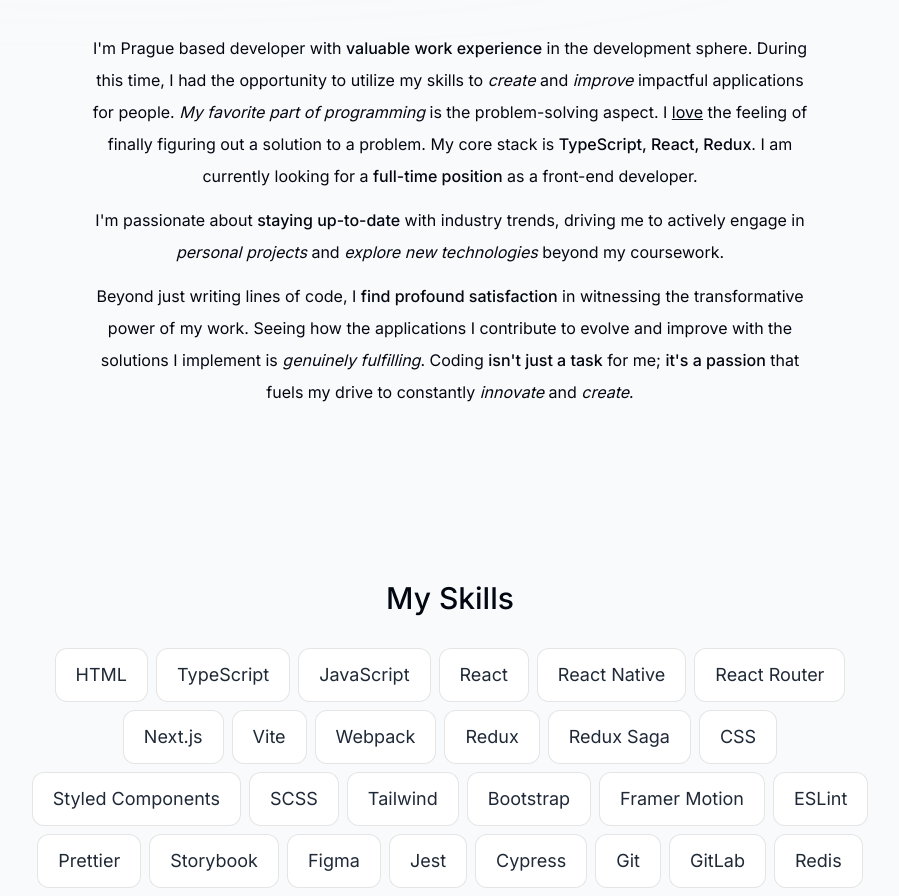
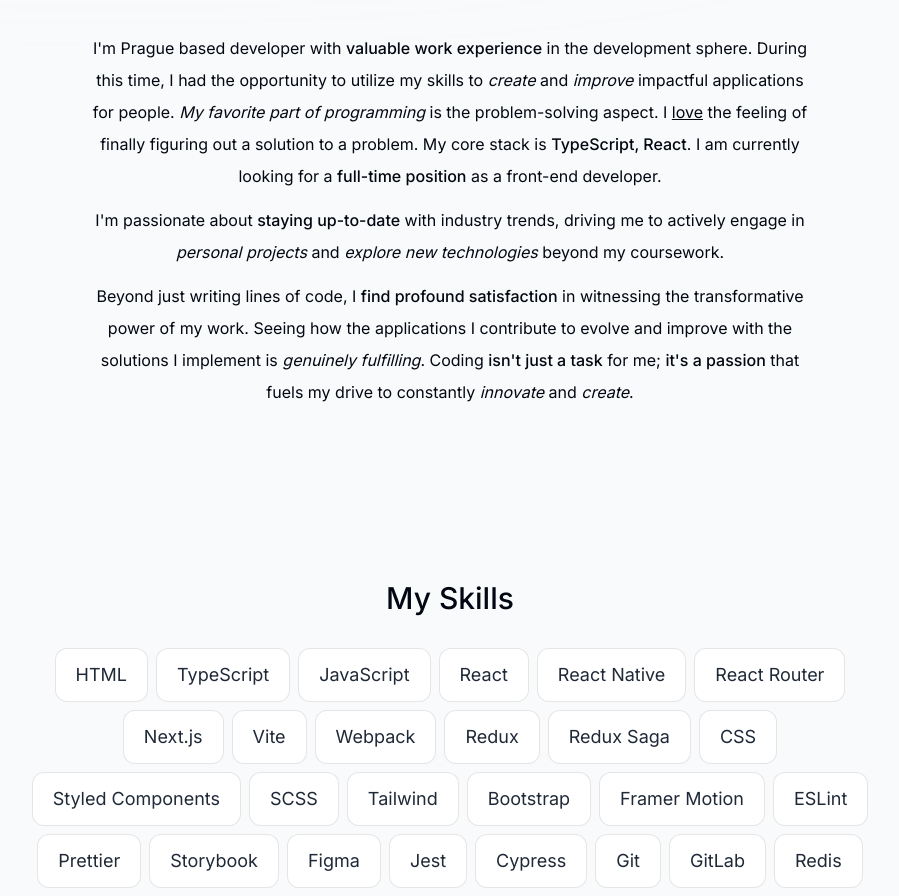
Before and after one commit to procellis33/portfolio-next-js, a Next.js app: page / in a window 1280 px wide. Shown: the part 860-1756 px from the top of the page, without its empty margins (190-1089 px from the left). Built offline with nearby package versions, Linux system fonts and the light colour scheme; no server answers; what prettier would draw is missing.

Commit message:
chore: refreshed about me data

```diff
--- a/src/components/sections/about.tsx
+++ b/src/components/sections/about.tsx
@@ -25,7 +25,7 @@ const About: React.FC = () => {
         people. <span className='italic'>My favorite part of programming</span>{' '}
         is the problem-solving aspect. I <span className='underline'>love</span>{' '}
         the feeling of finally figuring out a solution to a problem. My core
-        stack is <span className='font-medium'>TypeScript, React, Redux</span>.
+        stack is <span className='font-medium'>TypeScript, React</span>.
         I am currently looking for a{' '}
         <span className='font-medium'>full-time position</span> as a front-end
         developer.
```
